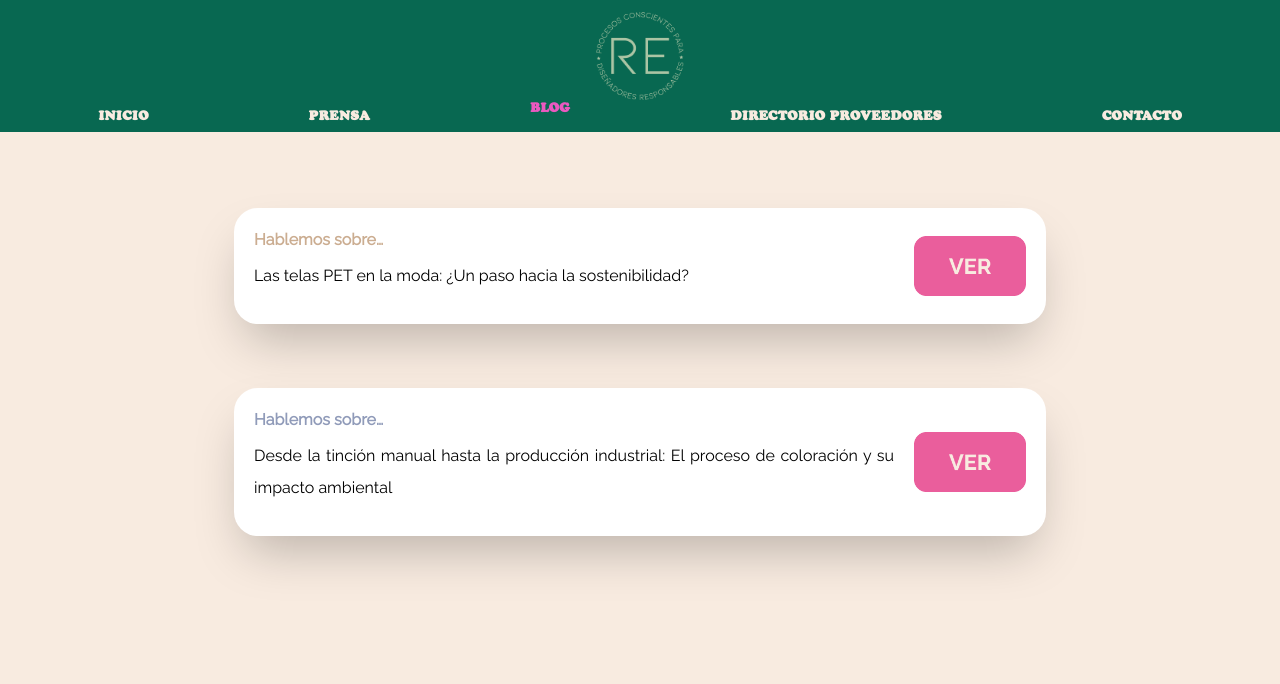
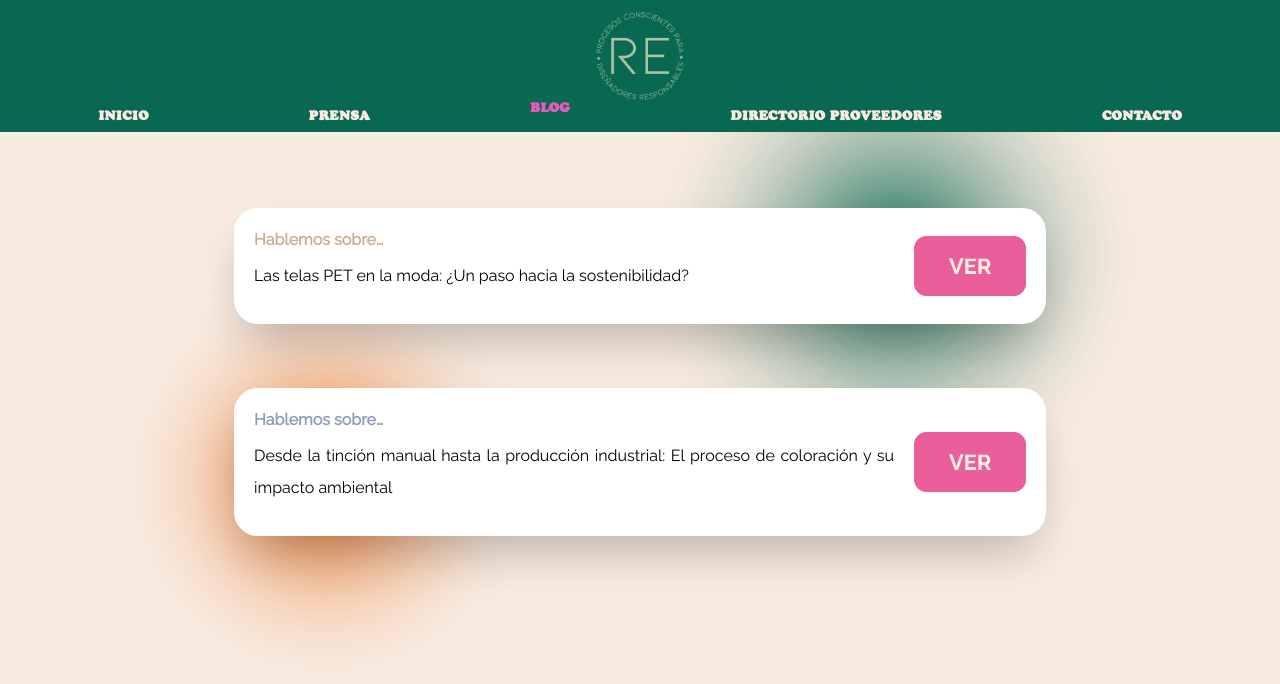
Before and after one commit to SebastianGB1/disenoconsciente, a React (Vite) app: page /blog in a window 1280 px wide. Shown: the top 684 px of the page. Built offline with nearby package versions, Linux system fonts and the light colour scheme; no server answers.

Commit message:
degradados y botones dinamicos

```diff
--- a/src/components/CardBlogPet.jsx
+++ b/src/components/CardBlogPet.jsx
@@ -17,7 +17,7 @@ export default function CardBlogPet() {
 
   return (
     <div>
-      <div className="flex flex-col items-center bg-white rounded-3xl max-w-sm shadow-2xl md:flex-row md:max-w-5xl mx-5 p-5 mb-16">
+      <div className="flex flex-col items-center bg-white rounded-3xl max-w-sm shadow-2xl md:flex-row md:max-w-5xl mx-5 p-5 mb-16 relative z-20">
         <div className="text-left">
           <h1 className="mb-2 text-md font-raleway font-bold text-cafe">
             Hablemos sobre…
@@ -30,7 +30,7 @@ export default function CardBlogPet() {
             <img src={ver} alt="leer_mas" className="w-28 ml-5" />
           </button>
         </div>
-        <div className="flex flex-col items-center bg-white rounded-3xl max-w-sm shadow-2xl md:flex-row md:max-w-5xl mx-5 p-5 mb-16">
+        <div className="flex flex-col items-center bg-white rounded-3xl max-w-sm shadow-2xl md:flex-row md:max-w-5xl mx-5 p-5 mb-16 relative z-20">
         <div className="text-left">
           <h1 className="mb-2 text-md font-raleway font-bold text-azul">
             Hablemos sobre…
--- a/src/components/CardImpacto.jsx
+++ b/src/components/CardImpacto.jsx
@@ -13,7 +13,7 @@ export default function PrensaCard() {
 
   return (
     <div>
-      <div className="flex flex-col items-center bg-white rounded-3xl max-w-sm shadow-2xl md:flex-row md:max-w-5xl mx-5 p-5 mb-16">
+      <div className="flex flex-col items-center bg-white rounded-3xl max-w-sm shadow-2xl md:flex-row md:max-w-5xl mx-5 p-5 mb-16 relative z-20">
         <div className="md:basis-105">
         <img
           className="w-100"
--- a/src/components/CardSustituyendoMadera.jsx
+++ b/src/components/CardSustituyendoMadera.jsx
@@ -14,7 +14,7 @@ export default function PrensaCard() {
 
   return (
     <div>
-      <div className="flex flex-col items-center bg-white rounded-3xl max-w-sm shadow-2xl md:flex-row md:max-w-5xl mx-5 p-5 mb-16">
+      <div className="flex flex-col items-center bg-white rounded-3xl max-w-sm shadow-2xl md:flex-row md:max-w-5xl mx-5 p-5 mb-16 relative z-20">
         <div className="md:basis-105">
         <img
           className="w-100"
--- a/src/components/CardTelasPet.jsx
+++ b/src/components/CardTelasPet.jsx
@@ -13,7 +13,7 @@ export default function PrensaCard() {
 
   return (
     <div>
-      <div className="flex flex-col items-center bg-white rounded-3xl max-w-sm shadow-2xl md:flex-row md:max-w-5xl mx-5 p-5 mb-16">
+      <div className="flex flex-col items-center bg-white rounded-3xl max-w-sm shadow-2xl md:flex-row md:max-w-5xl mx-5 p-5 mb-16 relative z-20">
         <div className="md:basis-105">
         <img
           className="w-100"
--- a/src/components/DetailBlogPet.jsx
+++ b/src/components/DetailBlogPet.jsx
@@ -80,7 +80,7 @@ export default function DetailBlogPet() {
               />
               <button
                 onClick={addComentario}
-                className="bg-azul font-bold self-center p-2 rounded-xl text-blanco m-5 text-2xl"
+                className="bg-azul font-bold self-center p-2 rounded-xl text-blanco m-5 text-2xl hover:bg-verde-oscuro"
               >
                 publicar {">"}
               </button>
--- a/src/components/DetailBlogTincion.jsx
+++ b/src/components/DetailBlogTincion.jsx
@@ -80,7 +80,7 @@ export default function HomeModal() {
                 className="placeholder-cafe block p-2.5 w-full text-sm  rounded-lg"
                 value={comentario}
               />
-              <button className="bg-azul self-center p-2 rounded-xl text-blanco m-5 font-bold text-2xl" onClick={addComentario}>
+              <button className="bg-azul self-center p-2 rounded-xl text-blanco m-5 font-bold text-2xl hover:bg-verde-oscuro" onClick={addComentario}>
                 publicar {">"}
               </button>
               <ListaComentarios comentarios={comentariosTincion} />
--- a/src/pages/Blog.jsx
+++ b/src/pages/Blog.jsx
@@ -2,6 +2,10 @@ import React from 'react'
 import CardBlogPet from '../components/CardBlogPet'
 import DetailBlogPet from '../components/DetailBlogPet'
 import DetailBlogTincion from '../components/DetailBlogTincion'
+import deg_rosado from '../static/images/deg_rosa.png'
+import deg_azul from '../static/images/deg_azul.png'
+import deg_naranja from '../static/images/deg_naranja.png'
+import deg_verde from '../static/images/deg_verde_oscuro.png'
 
 function Blog() {
   return (
@@ -9,8 +13,26 @@ function Blog() {
       <CardBlogPet/>
       <DetailBlogPet/>
       <DetailBlogTincion/>
+      <GradientVerde/>
+      <GradientNaranja/>
     </div>
   )
 }
 
+function GradientNaranja() {
+  return (
+    <div className="h-80 w-80 lg:w-1/3 rounded-full absolute top-80 md:top-3/4 lg:top-1/3 lg:left-28 left-0 z-0">
+      <img src={deg_naranja} alt="naranaja" />
+    </div>
+  );
+}
+
+function GradientVerde() {
+  return (
+    <div className="h-80 w-80 lg:w-2/5 rounded-full absolute lg:top-0 lg:right-32 top-10 right-0 z-0 opacity-90">
+      <img src={deg_verde} alt="verde" />
+    </div>
+  );
+}
+
 export default Blog
--- a/src/pages/Prensa.jsx
+++ b/src/pages/Prensa.jsx
@@ -32,14 +32,14 @@ function Prensa() {
 
 function GradientRosado() {
   return (
-    <div className="h-80 w-80 lg:w-2/5 rounded-full absolute lg:top-0 lg:right-10 top-98 right-0 z-0 opacity-70">
+    <div className="h-80 w-80 lg:w-2/5 rounded-full absolute lg:top-0 lg:right-10 top-98 right-0 z-0">
       <img src={deg_rosado} alt="rosa" />
     </div>
   );
 }
 function GradientAzul() {
   return (
-    <div className="h-80 w-80 lg:w-1/3 rounded-full absolute top-full md:top-3/4 lg:top-1/2 left-0 z-0 opacity-90">
+    <div className="h-80 w-80 lg:w-1/3 rounded-full absolute top-full md:top-3/4 lg:top-1/2 left-0 z-0 ">
       <img src={deg_azul} alt="azul" />
     </div>
   );
@@ -47,7 +47,7 @@ function GradientAzul() {
 
 function GradientNaranja() {
   return (
-    <div className="h-80 w-80 lg:w-1/3 rounded-full absolute top-105 md:top-3/4 lg:top-103 md:right-24 rigth-0 z-0 opacity-70">
+    <div className="h-80 w-80 lg:w-1/3 rounded-full absolute top-105 md:top-3/4 lg:top-103 md:right-24 rigth-0 z-0">
       <img src={deg_naranja} alt="naranaja" />
     </div>
   );
```
